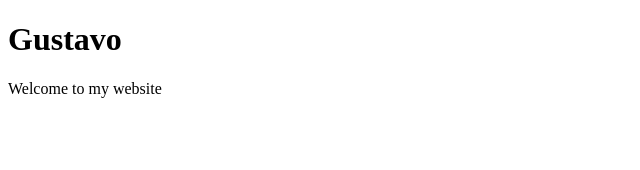
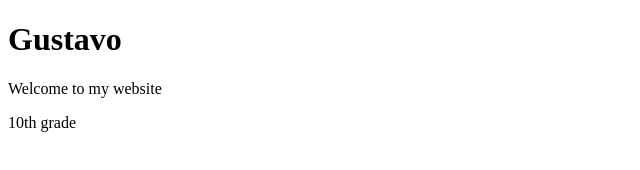
Before and after one commit to gustavo220704/mi-web, a plain HTML site: page index.html in a window 1280 px wide. Shown: the full height of the page, 0-640 px from the left. Drawn offline with Linux system fonts and the light colour scheme.

Commit message:
Update index.html

```diff
--- a/index.html
+++ b/index.html
@@ -7,6 +7,7 @@
 
 <h1>Gustavo</h1>
 <p>Welcome to my website</p>
+<p>10th grade</p>
 
 </body>
 </html>
```
